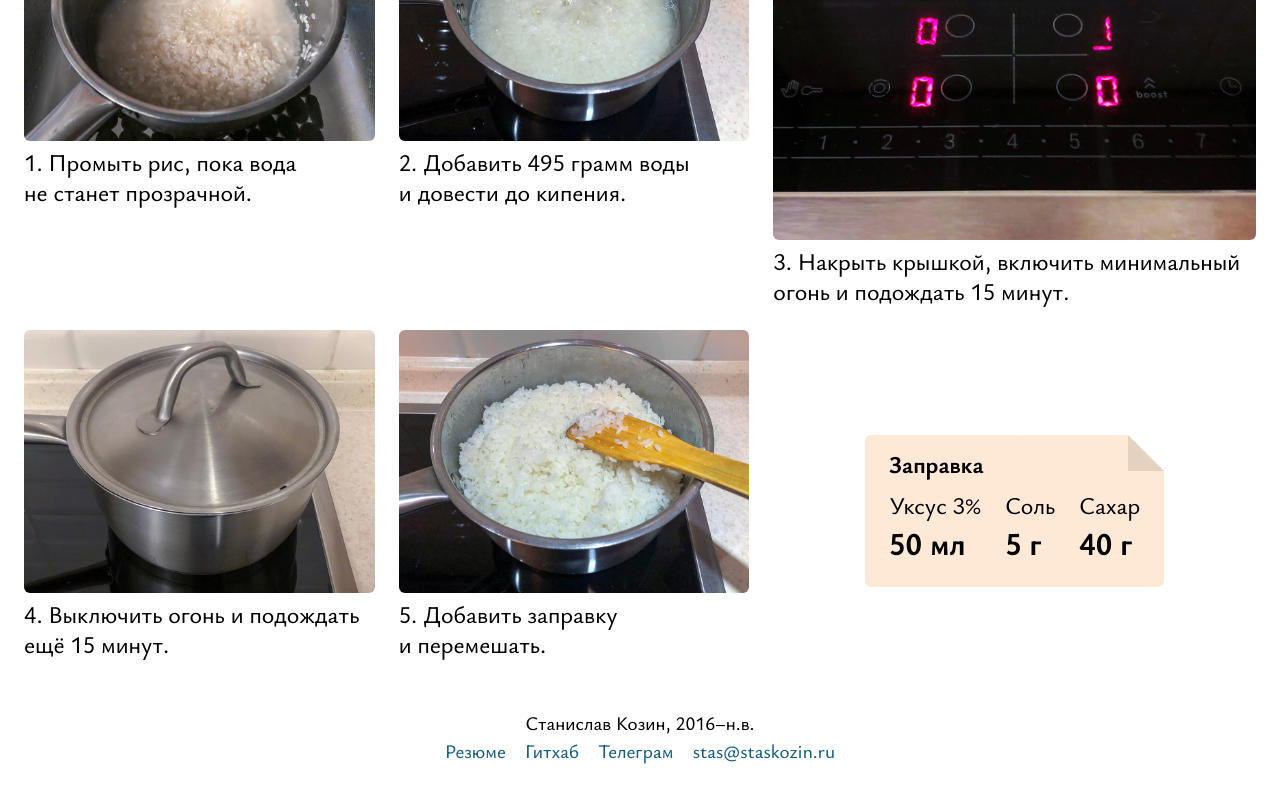
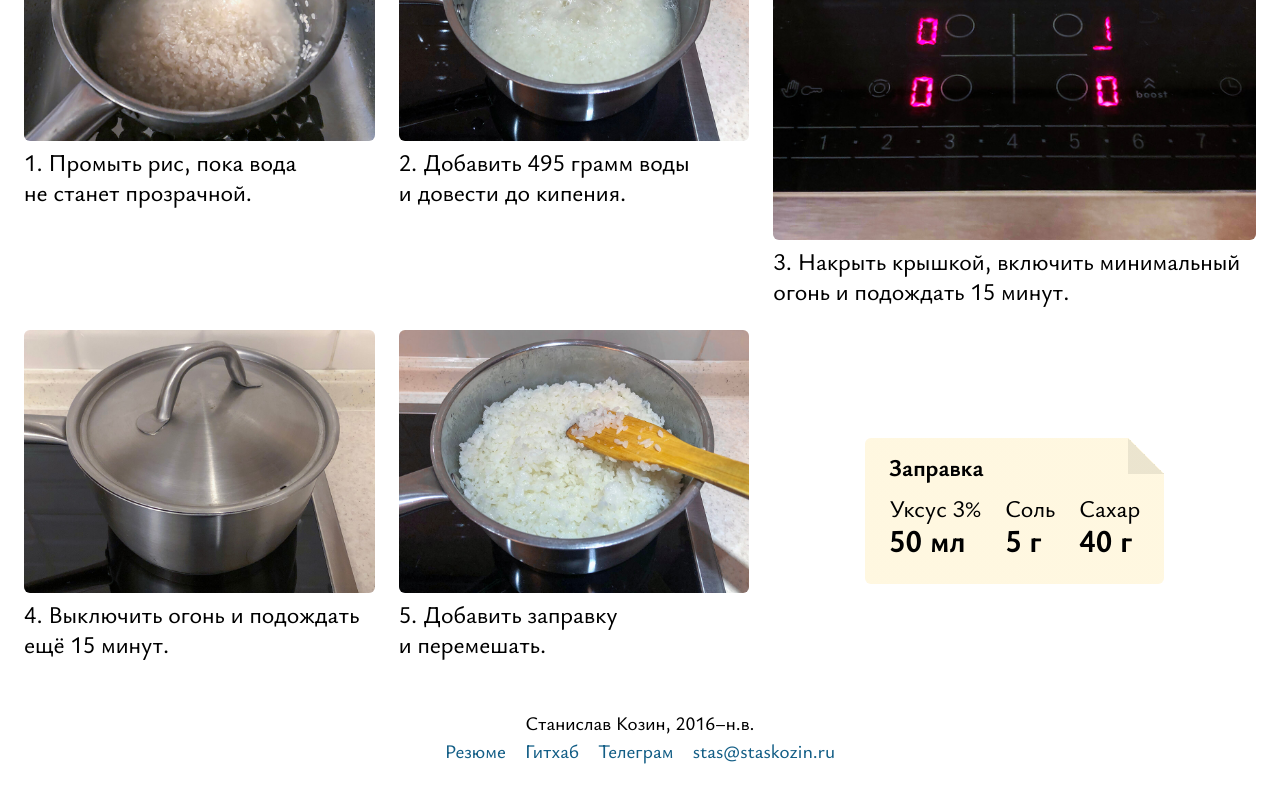
Before and after one commit to staskozin/website, a Next.js app: page /rice-calculator in a window 1280 px wide. Shown: the part 480-1280 px from the top of the page. Built offline with nearby package versions, Linux system fonts and the light colour scheme.

Commit message:
Сделал блок заправки красивее

```diff
--- a/src/components/RiceCalculator/Recipe.module.css
+++ b/src/components/RiceCalculator/Recipe.module.css
@@ -20,14 +20,14 @@
   border-radius: 6px;
   padding: 12px 24px 24px;
   background:
-    linear-gradient(to left bottom, transparent 50%, rgb(0 0 0 / 10%) 0) no-repeat 100% 0 / 1.5em 1.5em,
-    linear-gradient(-135deg, transparent 1.0575em, hsl(28, 100%, 92%) 0);
+    linear-gradient(to left bottom, transparent 50%, rgb(0 0 0 / 8%) 0) no-repeat 100% 0 / 1.5em 1.5em,
+    linear-gradient(-135deg, transparent 1.0575em, hsl(45, 100%, 94%) 0);
 }
 
 .paper>span {
   display: block;
   font-weight: bold;
-  margin-bottom: 6px;
+  margin-bottom: 12px;
   line-height: 1.45;
 }
 
@@ -39,7 +39,7 @@
 
 .ingredient span:first-child {
   display: block;
-  line-height: 1.45;
+  line-height: 1;
 }
 
 .ingredient span:last-child {
@@ -60,6 +60,7 @@
   }
 
   .dressing {
+    justify-content: start;
     align-items: start;
     aspect-ratio: initial;
   }
```
